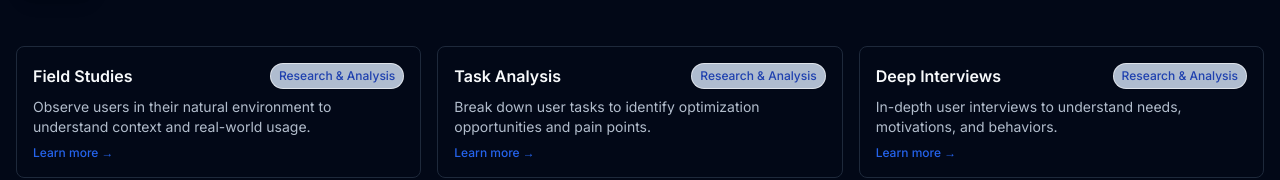
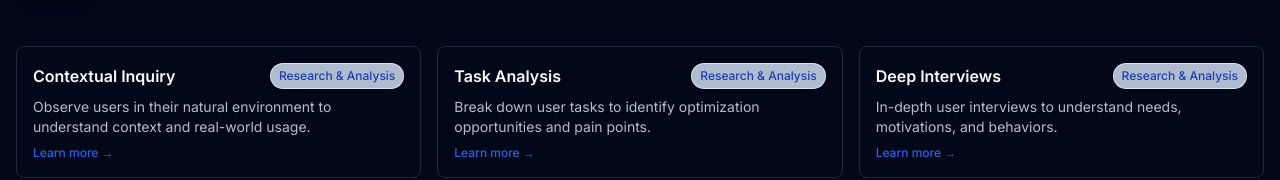
Before and after one commit to pfederi/pragmaticux, a Next.js app: page /methods in a window 1280 px wide. Shown: the part 416-596 px from the top of the page. Built offline with nearby package versions, Linux system fonts and the light colour scheme.

Commit message:
refactor: Rename 'Field Studies' method to 'Contextual Inquiry'
- Update method name from 'Field Studies' to 'Contextual Inquiry' for better UX terminology
- Maintain all existing description, steps, and tips
- Update references in both methods.json and methods.ts

```diff
--- a/data/methods.json
+++ b/data/methods.json
@@ -393,7 +393,7 @@
       "Measure success through task completion rates and user satisfaction"
     ]
   },
-  "Field Studies": {
+  "Contextual Inquiry": {
     "description": "Observe users in their natural environment to understand context and real-world usage.",
     "steps": [
       "Define research objectives and target user groups",
--- a/data/methods.ts
+++ b/data/methods.ts
@@ -75,7 +75,7 @@ export const methodCategories: Record<MethodCategory, { label: string, color: st
 
 export const categorizedMethods: CategorizedMethod[] = [
   // Research & Analysis
-  { name: 'Field Studies', category: 'research', details: methods['Field Studies'] },
+  { name: 'Contextual Inquiry', category: 'research', details: methods['Contextual Inquiry'] },
   { name: 'Task Analysis', category: 'research', details: methods['Task Analysis'] },
   { name: 'Deep Interviews', category: 'research', details: methods['Deep Interviews'] },
   { name: 'Lean Personas', category: 'research', details: methods['Lean Personas'] },
```
